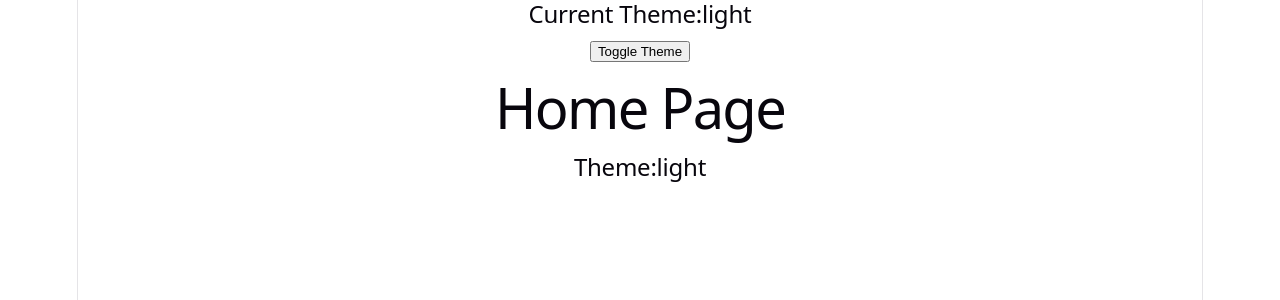
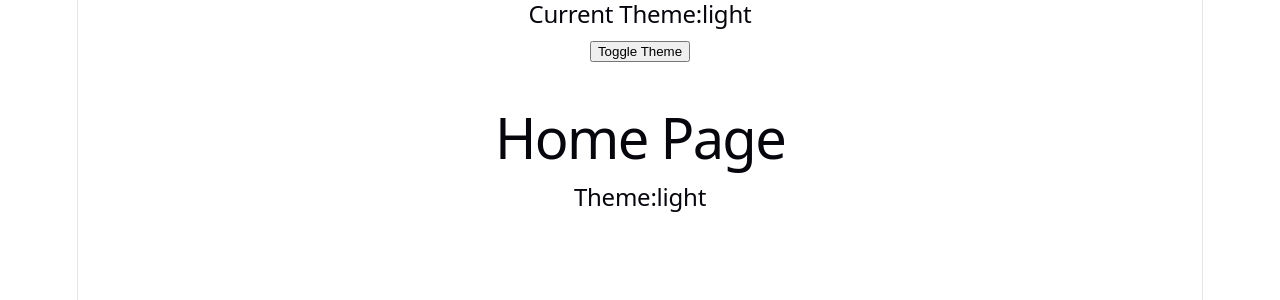
Before and after one commit to RameshRaveendran/reactc, a React (Vite) app: page / in a window 1280 px wide. Shown: the top 300 px of the page. Built offline with nearby package versions, Linux system fonts and the light colour scheme.

Commit message:
update done

```diff
--- a/src/components/Home.jsx
+++ b/src/components/Home.jsx
@@ -6,8 +6,23 @@ function Home() {
   const { state } =
     useTheme();
 
+  const styles = {
+    background:
+      state.theme === "dark"
+        ? "#222"
+        : "#fff",
+
+    color:
+      state.theme === "dark"
+        ? "#fff"
+        : "#000",
+
+    padding: "30px",
+    minHeight: "100vh",
+  };
+
   return (
-    <div>
+    <div style={styles}>
       <h1>
         Home Page
       </h1>
```
